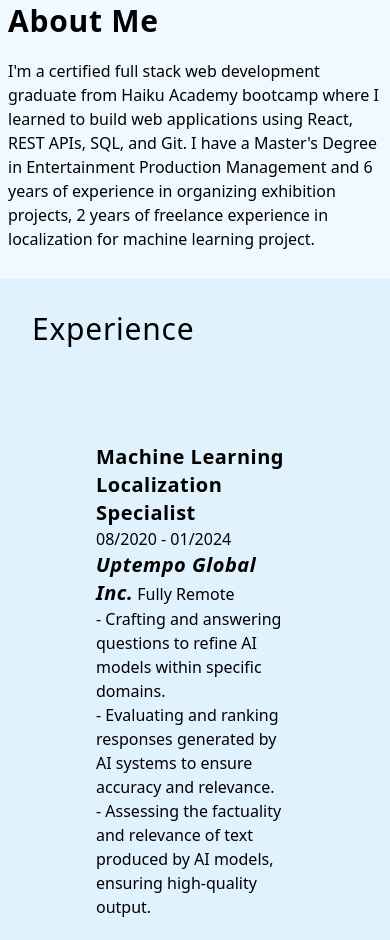
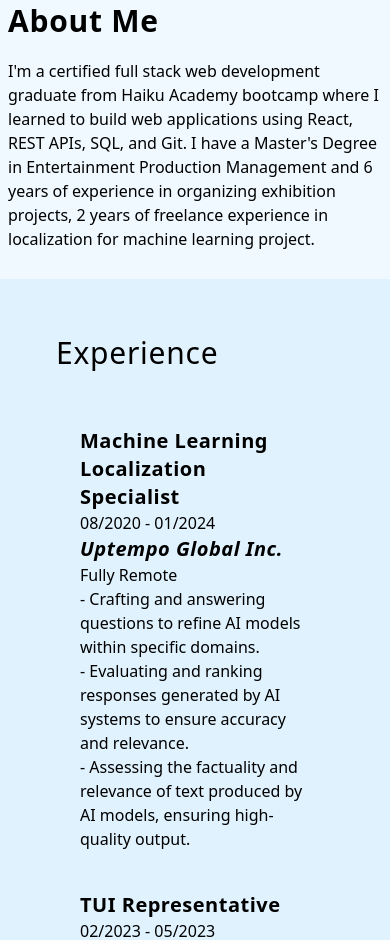
Before and after one commit to Asayaobi/Portfolio-Tailwind, a website: page public/index.html in a window 390 px wide. Shown: the part 545-1485 px from the top of the page. Drawn offline with Linux system fonts and the light colour scheme.

```diff
--- a/public/index.html
+++ b/public/index.html
@@ -58,9 +58,9 @@
 </section>
 <!-- Experience -->
 <section>
-    <div class="grid md:grid-cols-3 mb-9 xl:mb-36 bg-sky-100 p-4 xl:p-20">
+    <div class="grid md:grid-cols-3 mb-9 xl:mb-36 bg-sky-100 p-10 xl:p-20">
         <div class="my-auto p-4 md:p-6 lg:p-20 text-3xl md:text-4xl lg:text-5xl tracking-wide text-left">Experience</div>
-        <div class="grid col-span-2 gap-10 text-left p-20">
+        <div class="grid col-span-2 gap-10 text-left p-10">
             <!-- job1 -->
             <div>
                 <div class="font-bold text-xl tracking-wide">Machine Learning Localization Specialist</div>
```
